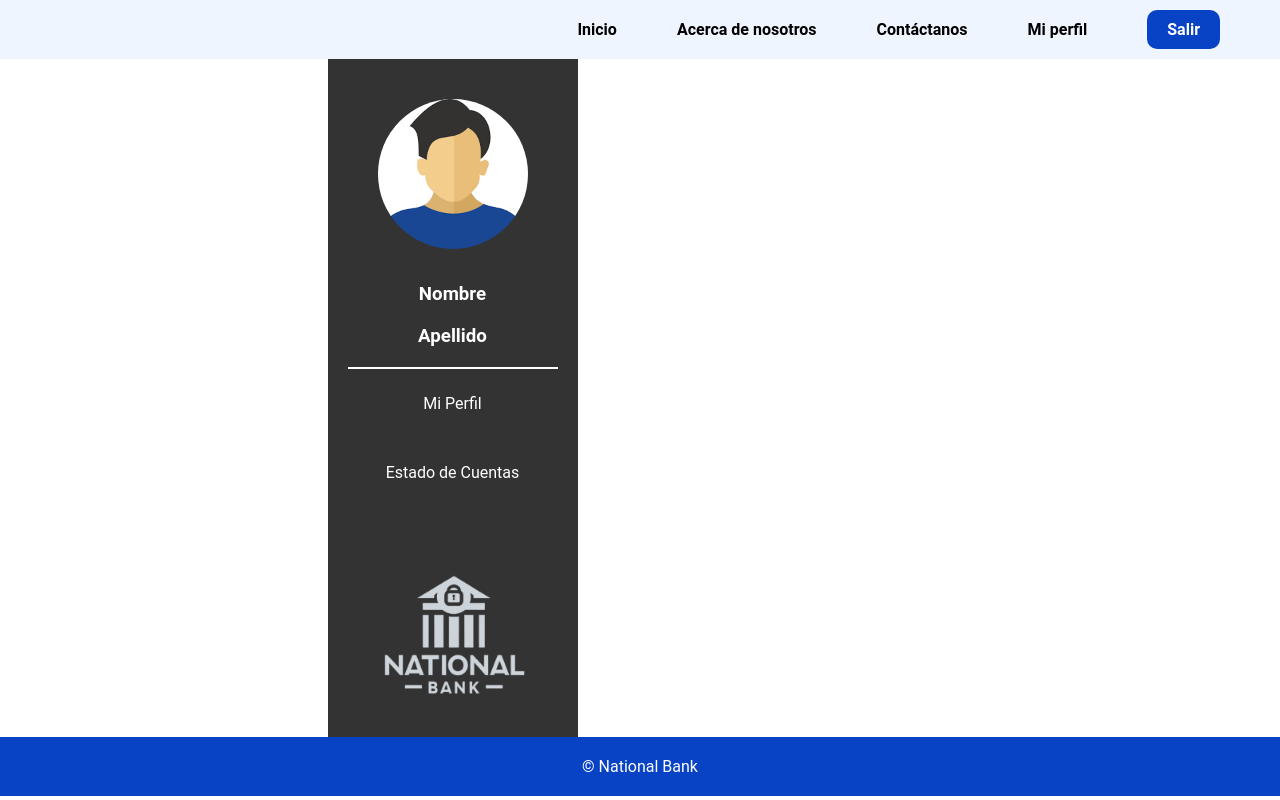
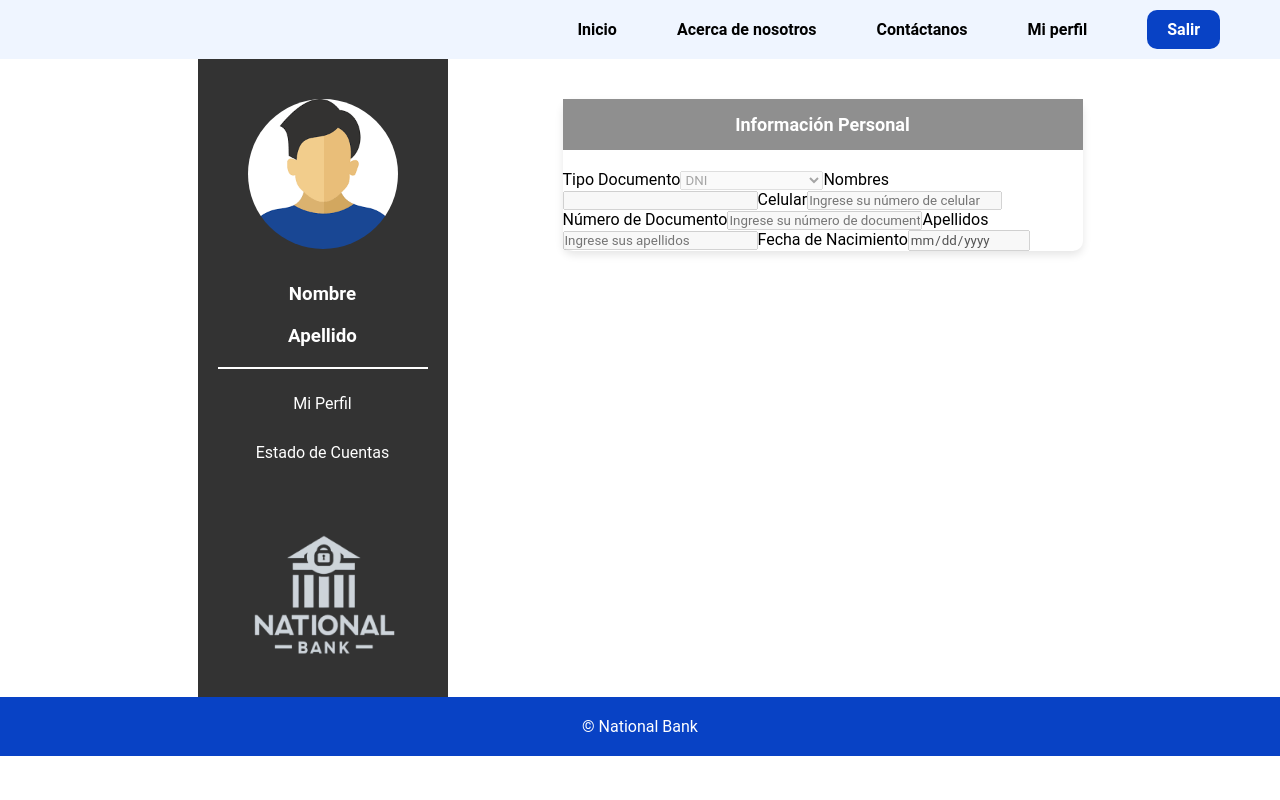
Before and after one commit to ElvisMan2/national-bank, a React (Create React App) app: page /perfil in a window 1280 px wide. Built offline with nearby package versions, Linux system fonts and the light colour scheme.

Commit message:
datos personales

```diff
--- a/src/components/AperturarCuenta.js
+++ b/src/components/AperturarCuenta.js
@@ -1,8 +1,83 @@
 import React from 'react'
+import '../styles/AperturarCuenta.css'
 
 function AperturarCuenta() {
+  async function crearCuenta() {
+
+    try {
+      const user = localStorage.getItem('user');
+
+      if (!user) {
+        throw new Error('No se encontró información del usuario en localStorage');
+      }
+
+      const userObject = JSON.parse(user);
+      const url = `http://104.248.7.1:8080/api/bankAccount/create/${userObject.id}`;
+
+      const response = await fetch(url, {
+        method: 'POST',
+        body: JSON.stringify({}),
+        headers: {
+          'Content-Type': 'application/json'
+        }
+      });
+
+      if (!response.ok) {
+        const errorText = await response.text();
+        throw new Error(`Error en la creación de la cuenta: ${errorText}`);
+      }else{
+        alert('Cuenta creada de manera exitosa');
+        window.location.href = './gestionar-cuenta';
+      }
+
+    } catch (error) {
+      console.error('Error al crear la cuenta:', error.message);
+    }
+  }
+
+
+
+  function handleClick() {
+    const pin = document.getElementById('pin').value
+    const confirmarPin = document.getElementById('confirmar-pin').value
+    const user = localStorage.getItem('user')
+    const userObject = JSON.parse(user)
+    const password=userObject.password
+
+
+    if (pin === password && pin === confirmarPin) {
+      crearCuenta();
+    }
+    else{
+      if (pin==='' || confirmarPin===''){
+        alert('Por favor complete los campos')
+      }else{
+        if (pin !== confirmarPin){
+          alert('Las contraseñas no coinciden')
+        }else{
+          alert('Contraseña incorrecta')
+        }
+      }
+
+
+    }
+
+    }
+
+
+
   return (
-    <div>AperturarCuenta</div>
+    <div className="crear-cuenta-form">
+      <h2>Nueva Cuenta</h2>
+      <img src={require('../images/tarjeta01.png')} alt="" />
+      <form id="crearCuentaForm2">
+        <label htmlFor="pin">Para aperturar una cuenta, ingrese su contraseña</label><br />
+        <input id="pin" type="password" placeholder="Ingrese contraseña" required /><br />
+        <label htmlFor="confirmar-pin">Confirmar Contraseña</label><br />
+        <input id="confirmar-pin" type="password" placeholder="Confirme su contraseña" required />
+      </form>
+      <button id="nueva-cuenta2" onClick={handleClick}>Continuar</button>
+    </div>
   )
 }
 
--- a/src/components/DatosPersonales.js
+++ b/src/components/DatosPersonales.js
@@ -1,8 +1,51 @@
 import React from 'react'
+import '../styles/DatosPersonales.css'
+import { useEffect } from 'react'
 
 function DatosPersonales() {
+  useEffect(() => {
+    const user = localStorage.getItem('user')
+    if (user) {
+      const userObject = JSON.parse(user)
+
+      document.getElementById('nombres').value = userObject.firstName
+      document.getElementById('celular').value = userObject.phone
+      document.getElementById('numero-documento').value = userObject.numIdentification
+      document.getElementById('apellidos').value = userObject.lastName
+      document.getElementById('fecha-nacimiento').value = userObject.birthDate
+    }
+  }, [])
+
   return (
-    <div>DatosPersonales</div>
+    <div id="datos-personales">
+      <h2>Información Personal</h2>
+      <form className="formDatos">
+        <div>
+          <label for="dni">Tipo Documento</label>
+          <select id="dni" disabled="disabled">
+            <option value="DNI">DNI</option>
+            <option value="CE">carnet de extranjería</option>
+          </select>
+
+          <label for="nombres">Nombres</label>
+          <input id="nombres" type="text" disabled="disabled" />
+
+          <label for="celular">Celular</label>
+          <input id="celular" type="tel" placeholder="Ingrese su número de celular" disabled="disabled" />
+        </div>
+
+        <div>
+          <label for="numero-documento">Número de Documento</label>
+          <input id="numero-documento" type="text" placeholder="Ingrese su número de documento" disabled="disabled" />
+
+          <label for="apellidos">Apellidos</label>
+          <input id="apellidos" type="text" placeholder="Ingrese sus apellidos" disabled="disabled" />
+
+          <label for="fecha-nacimiento">Fecha de Nacimiento</label>
+          <input id="fecha-nacimiento" type="date" disabled="disabled" />
+        </div>
+      </form>
+    </div>
   )
 }
 
--- a/src/pages/Perfil.js
+++ b/src/pages/Perfil.js
@@ -8,7 +8,7 @@ import EstadoCuenta from '../components/EstadoCuenta';
 function Perfil() {
   const [userFirstName, setUserFirstName] = useState('');
   const [userLastName, setUserLastName] = useState('');
-  const [activeComponent, setActiveComponent] = useState(null);
+  const [activeComponent, setActiveComponent] = useState(1);
 
   useEffect(() => {
     const user = localStorage.getItem('user');
--- /dev/null
+++ b/src/styles/AperturarCuenta.css
@@ -0,0 +1,56 @@
+    .crear-cuenta-form {
+        background: white;
+        border-radius: 10px;
+        box-shadow: 0 4px 8px rgba(0,0,0,0.1);
+        width: 520px;
+
+    }
+
+    .crear-cuenta-form h2 {
+        background-color: #8F8F8F;
+        color: white;
+        font-size: 18px;
+        text-align: center;
+        margin-bottom: 20px;
+        padding-top: 15px;
+        padding-bottom: 15px;
+    }
+
+
+
+    #crearCuentaForm2 div {
+        width: 50%;
+    }
+
+    #crearCuentaForm2 label {
+        display: block;
+        margin-bottom: 5px;
+        margin-top: 5px;
+        color: #666;
+    }
+
+    #crearCuentaForm2 input,
+    #crearCuentaForm2 select {
+        width: 170px;
+        height: 26px;   margin-bottom: 20px;
+        border: none;
+        border-bottom: 1px solid #ccc;
+
+    }
+
+    #nueva-cuenta2 {
+        width: 296px;
+        height: 40px;
+        padding: 10px;
+        margin-bottom: 10px;
+        background-color: #007BFF;
+        color: white;
+        border: none;
+        border-radius: 5px;
+        cursor: pointer;
+        font-size: 16px;
+    }
+
+    #nueva-cuenta2:hover {
+        background-color: #0056b3;
+    }
--- /dev/null
+++ b/src/styles/DatosPersonales.css
@@ -0,0 +1,44 @@
+#datos-personales {
+    background: white;
+    border-radius: 10px;
+    box-shadow: 0 4px 8px rgba(0,0,0,0.1);
+    width: 520px;
+    margin-top: 40px;
+    margin-bottom: 40px;
+
+}
+
+#datos-personales h2 {
+    background-color: #8F8F8F;
+    color: white;
+    font-size: 18px;
+    text-align: center;
+    margin-bottom: 20px;
+    padding-top: 15px;
+    padding-bottom: 15px;
+}
+
+#datos-personales.formDatos {
+    padding: 20px;
+    display: flex;
+}
+
+#datos-personales.formDatos div {
+    width: 50%;
+}
+
+#datos-personales.formDatos label {
+    display: block;
+    margin-bottom: 5px;
+    color: #666;
+}
+
+#datos-personales.formDatos input,
+#datos-personales.formDatos select {
+    width: 170px;
+    height: 26px;   margin-bottom: 20px;
+    border: none;
+    border-bottom: 1px solid #ccc;
+    text-align: center;
+
+}
--- a/src/styles/GestionarCuenta.css
+++ b/src/styles/GestionarCuenta.css
@@ -24,7 +24,7 @@
     box-shadow: 0 2px 5px rgba(0, 0, 0, 0.1); /* Sombra ligera para el contenedor */
     border-radius: 8px; /* Bordes redondeados */
     overflow: hidden; /* Oculta cualquier desbordamiento */
-    margin-top: 80px;
+    margin-top: 40px;
 }
 
 .gestionar-cuenta__title {
@@ -67,6 +67,6 @@
 }
 
 .gestionar-cuenta__info{
-    margin-top: 80px;
+    margin-top: 40px;
     width: 520px;
 }
--- a/src/styles/Perfil.css
+++ b/src/styles/Perfil.css
@@ -59,6 +59,5 @@
       outline: inherit;
     color: white;
     text-align: center;
-    margin-bottom: 20px;
     text-decoration: none;
 }
```
Also changed, not shown: src/images/tarjeta01.png (added).
